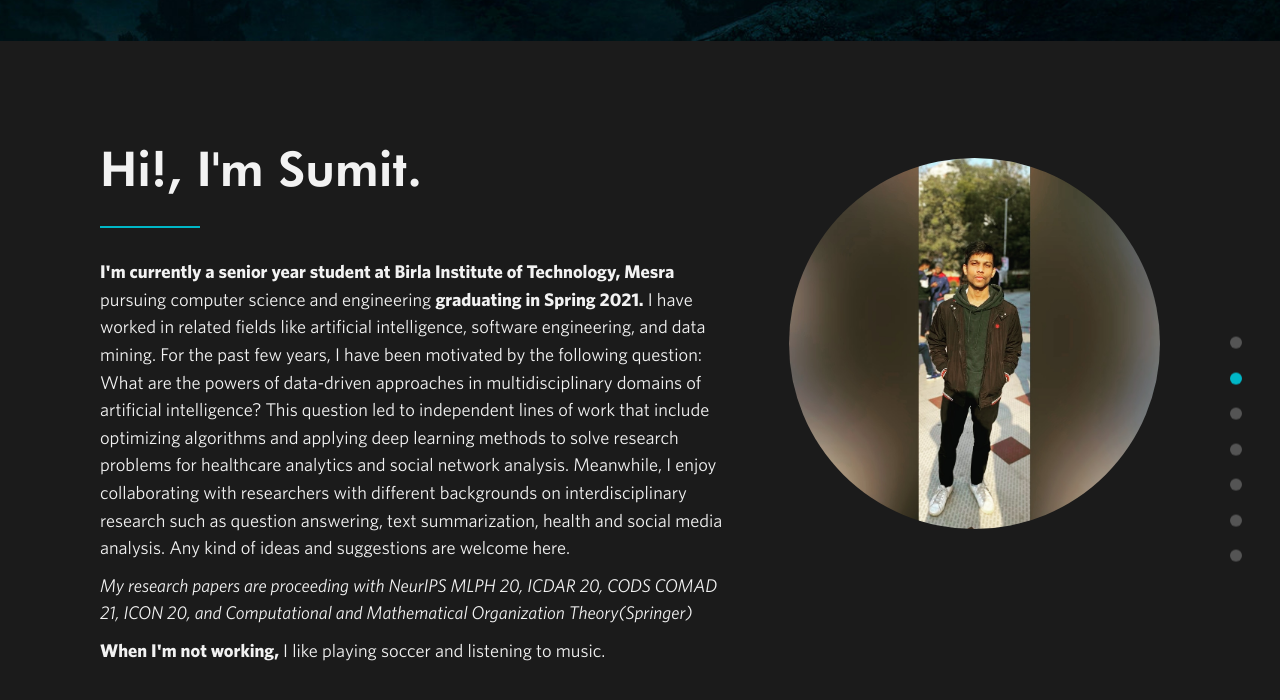
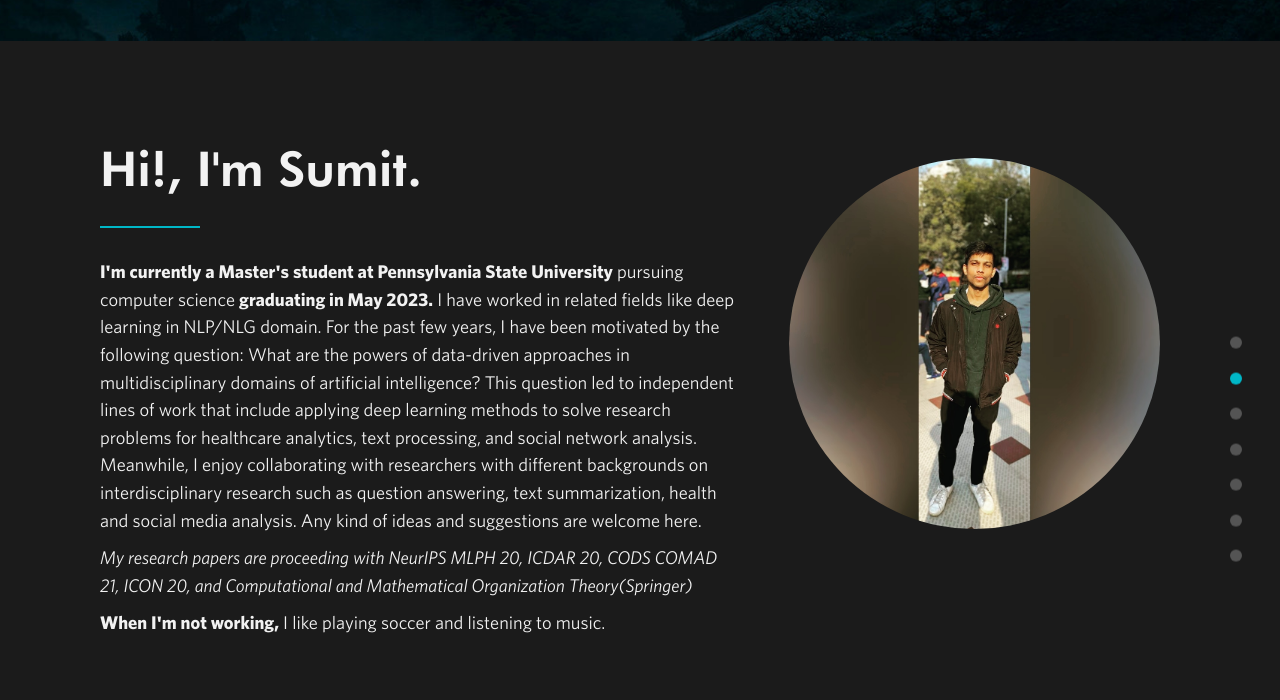
Before and after one commit to sumit6597/sumit6597.github.io, a Jekyll site: the page built from index.html, in a window 1280 px wide and 900 px high, scrolled down 888 px, cut to the strip 0-743 px from the top of the window. Shown: the top 700 px of the strip. Built offline with Jekyll 4.4.1, drawn with Linux system fonts in a browser that asks for light colours; nearby versions of some CDN libraries.

Commit message:
Update about.html

```diff
--- a/_includes/about.html
+++ b/_includes/about.html
@@ -7,7 +7,7 @@
       <div class="about-wrapper">
         <img class="headshot" src="img/meraphotu.jpg" alt="headshot">
         <div class="about-text-wrapper">
-          <p class="about-text"><strong>I'm currently a senior year student at Birla Institute of Technology, Mesra</strong> pursuing computer science and engineering <strong>graduating in Spring 2021.</strong> I have worked in related fields like artificial intelligence, software engineering, and data mining. For the past few years, I have been motivated by the following question: What are the powers of data-driven approaches in multidisciplinary domains of artificial intelligence? This question led to independent lines of work that include optimizing algorithms and applying deep learning methods to solve research problems for healthcare analytics and social network analysis. Meanwhile, I enjoy collaborating with researchers with different backgrounds on interdisciplinary research such as question answering, text summarization, health and social media analysis. Any kind of ideas and suggestions are welcome here. </p>
+          <p class="about-text"><strong>I'm currently a Master's student at Pennsylvania State University</strong> pursuing computer science <strong>graduating in May 2023.</strong> I have worked in related fields like deep learning in NLP/NLG domain. For the past few years, I have been motivated by the following question: What are the powers of data-driven approaches in multidisciplinary domains of artificial intelligence? This question led to independent lines of work that include applying deep learning methods to solve research problems for healthcare analytics, text processing, and social network analysis. Meanwhile, I enjoy collaborating with researchers with different backgrounds on interdisciplinary research such as question answering, text summarization, health and social media analysis. Any kind of ideas and suggestions are welcome here. </p>
           <p class="about-text"><cite> My research papers are proceeding with NeurIPS MLPH 20, ICDAR 20, CODS COMAD 21, ICON 20, and Computational and Mathematical Organization Theory(Springer) </p>
           <p class="about-text"><strong>When I'm not working,</strong> I like playing soccer and listening to music.</p>
         </div>
```
